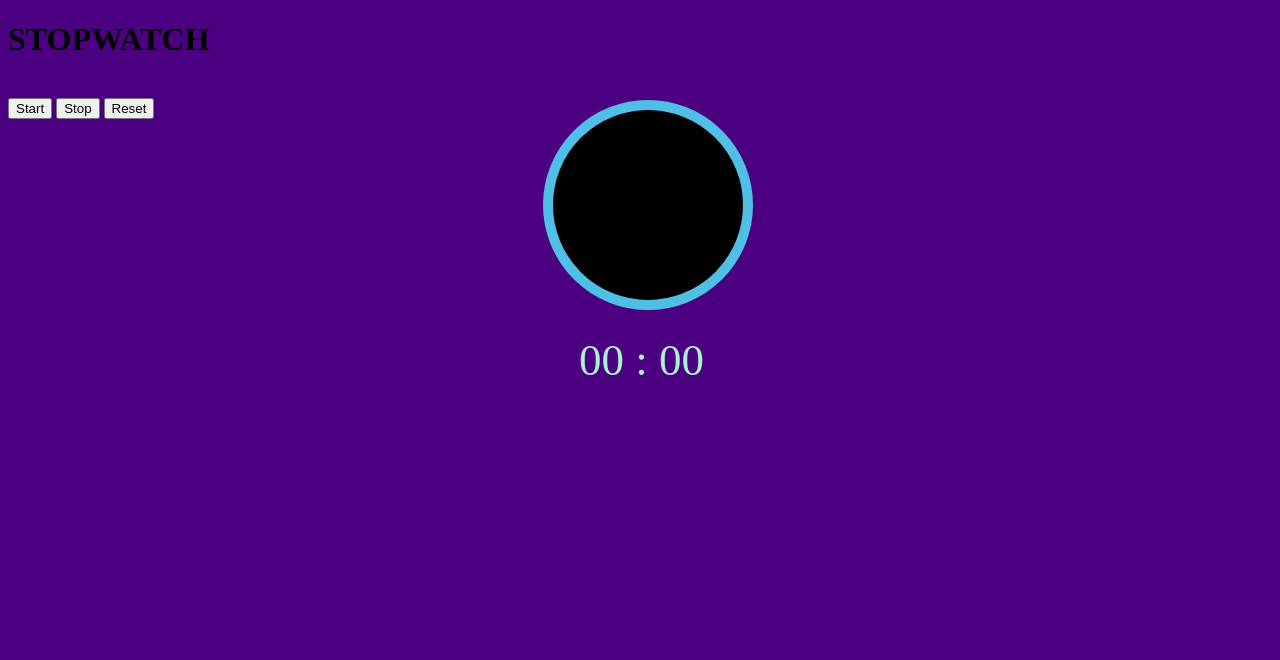
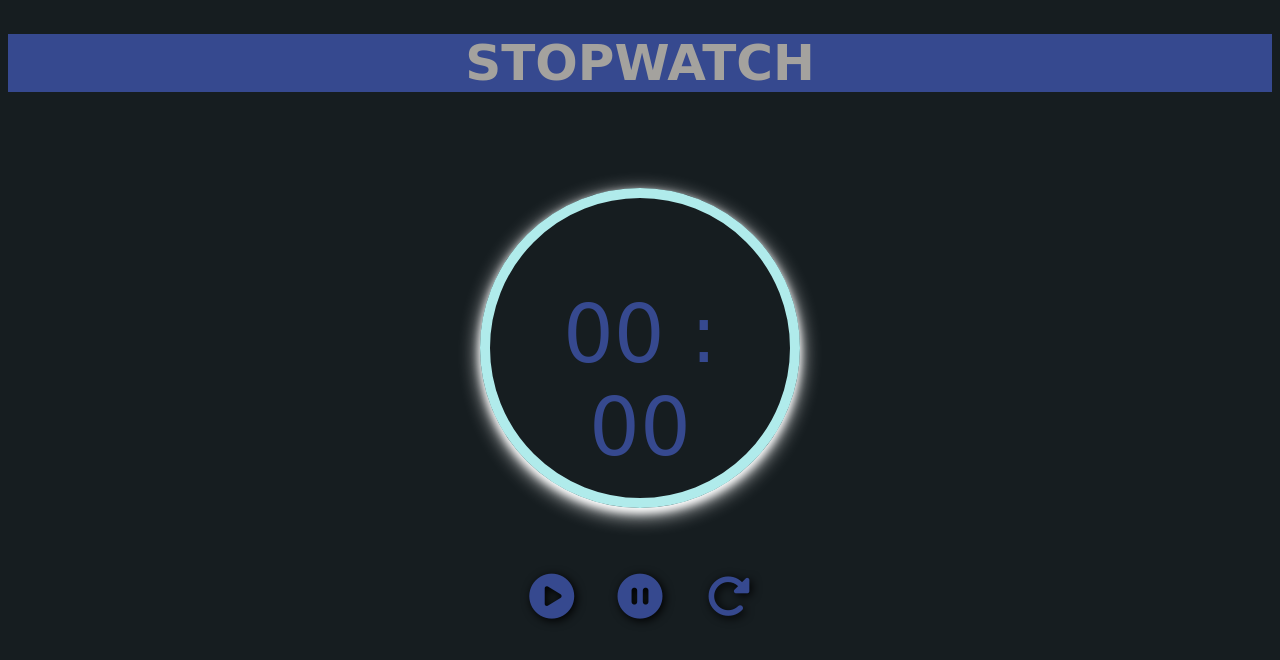
Before and after one commit to Shushma-M/Stopwatch, a plain HTML site: page index.html in a window 1280 px wide. Drawn offline with Linux system fonts and the light colour scheme; a web font is replaced by a local one.

Commit message:
style: added fonts & color

```diff
--- a/index.html
+++ b/index.html
@@ -5,22 +5,26 @@
     <meta name="viewport" content="width=device-width, initial-scale=1.0">
     <title>stopwatch</title>
     <link href="style.css" rel="stylesheet"></link>
+    <link rel="stylesheet" href="https://cdnjs.cloudflare.com/ajax/libs/font-awesome/4.7.0/css/font-awesome.min.css">
+    <script src="https://kit.fontawesome.com/8fefb04dab.js" crossorigin="anonymous"></script>
 </head>
 <body>
+    <div class="heading">
     <h1>STOPWATCH</h1>
-    <div>
-    <svg width="100%" height="250">
-        <circle cx="50%" cy="50%" r="100"   />
-    </svg>
-
+</div>
+    <div id=circle>
     <div class="timer">
     <span id=sec>00</span><span> : </span><span id=tens>00</span>
-    </div>
+</div></div>
+    <div class="options">
+    <i id=start class="fa fa-play-circle"></i>
+    <i id=stop class="fa fa-pause-circle"></i>
+    <i id=reset class="fas fa-redo-alt"></i>
+    <!-- <button id=start>Start</button>
+    <button id=stop>Stop</button>
+    <button id=reset>Reset</button> -->
 </div>
-    <br/>
-    <button id=start>Start</button>
-    <button id=stop>Stop</button>
-    <button id=reset>Reset</button>
 </body>
 <script src="app.js"></script>
+
 </html>
--- a/style.css
+++ b/style.css
@@ -1,24 +1,48 @@
+@import url('https://fonts.googleapis.com/css2?family=Big+Shoulders+Inline+Text:wght@500;900&display=swap');
+:root{
+    --primary-color:#36498f ;
+}
 body{
-    background-color: #4B0082
+    background-color: #161d20;
 }
-svg{
-    stroke : #50BFE6 ;
-    stroke-width : 10px;
+h1{
+    color: #a4a29e;
+    text-align: center;
+    background-color: var(--primary-color) ;
+    font-family: 'Big Shoulders Inline Text', cursive;
+    font-size: 50px;
+}
+.heading{
+    margin-bottom: 6rem;
+}
+.timer{
+    color: var(--primary-color);
+    margin:auto;
+    text-align: center;
+    font-size: 80px;
+    width:75%;
+    padding-top:30%;
+    font-family: 'Big Shoulders Inline Text', cursive;
 
 }
-div{
+#circle {
     margin:auto;
-    width:100%;
-    position: absolute;;
-
+    border-radius: 50%;
+    width: 300px;
+    height: 300px;
+    border: solid;
+    border-color:#b0ebeb    ;
+    border-width: 10px;
+    box-shadow: 0 4px 8px 0 rgb(255, 255, 255), 0 6px 20px 0 rgb(255, 255, 255);
 }
-div.timer{
-    color:#AAF0D1;
-    margin: 0 auto;
-    width:99%;
-    height: 90%;
-   text-align: center;
-   margin: 0 auto;
+.options{
     font-size: 45px;
-    position: absolute;
+    text-shadow: 2px 2px 10px black;
+    color: var(--primary-color);
+    text-align: center;
+    margin-top: 4rem;
 }
+i{
+    margin-right: 1rem;
+    margin-left: 1rem;
+}
```
Also changed, not shown: 1 other file.
